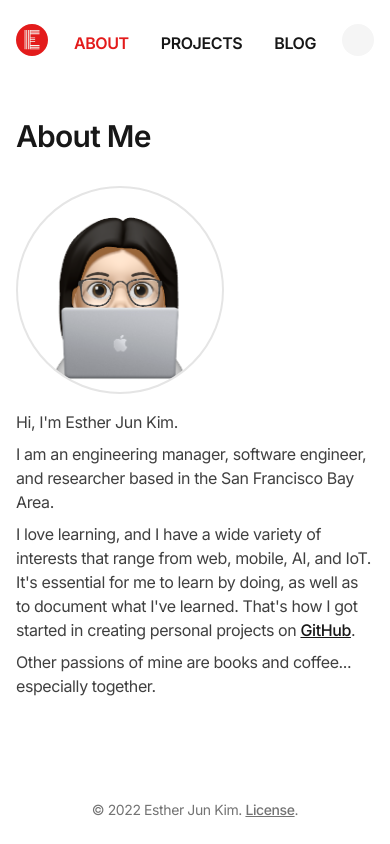
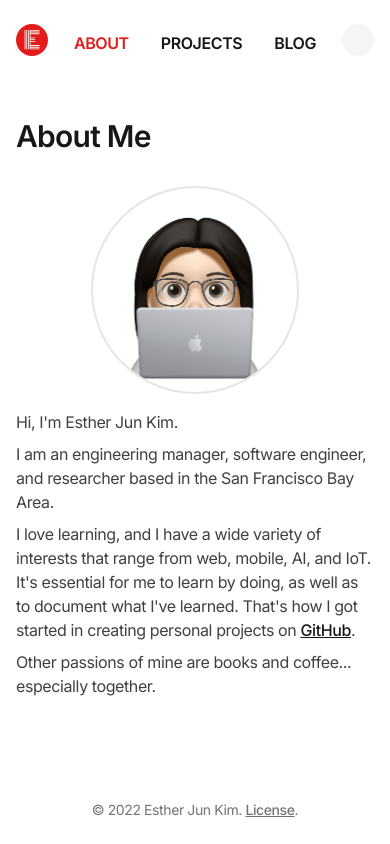
Before and after one commit to estherjk/esthermakes.tech, a Next.js app: page /about in a window 390 px wide. Built offline with nearby package versions, Linux system fonts and the light colour scheme; some icons are missing.

Commit message:
Center avatar on smaller screens

```diff
--- a/src/pages/about.tsx
+++ b/src/pages/about.tsx
@@ -4,11 +4,11 @@ import { BaseLayout } from '@src/layouts';
 const AboutPage = () => {
   const renderIntro = () => {
     return (
-      <div className="md:flex md:justify-between">
+      <div className="flex flex-col md:flex-row">
         <img
           src="/images/avatar.png"
           alt="Avatar"
-          className="rounded-full border-2 border-gray-200 dark:border-gray-700 w-52 h-52"
+          className="rounded-full border-2 border-gray-200 dark:border-gray-700 w-52 h-52 mx-auto"
         />
         <div className="mt-4 md:mt-0 md:ml-4">
           <p>Hi, I'm Esther Jun Kim.</p>
```
